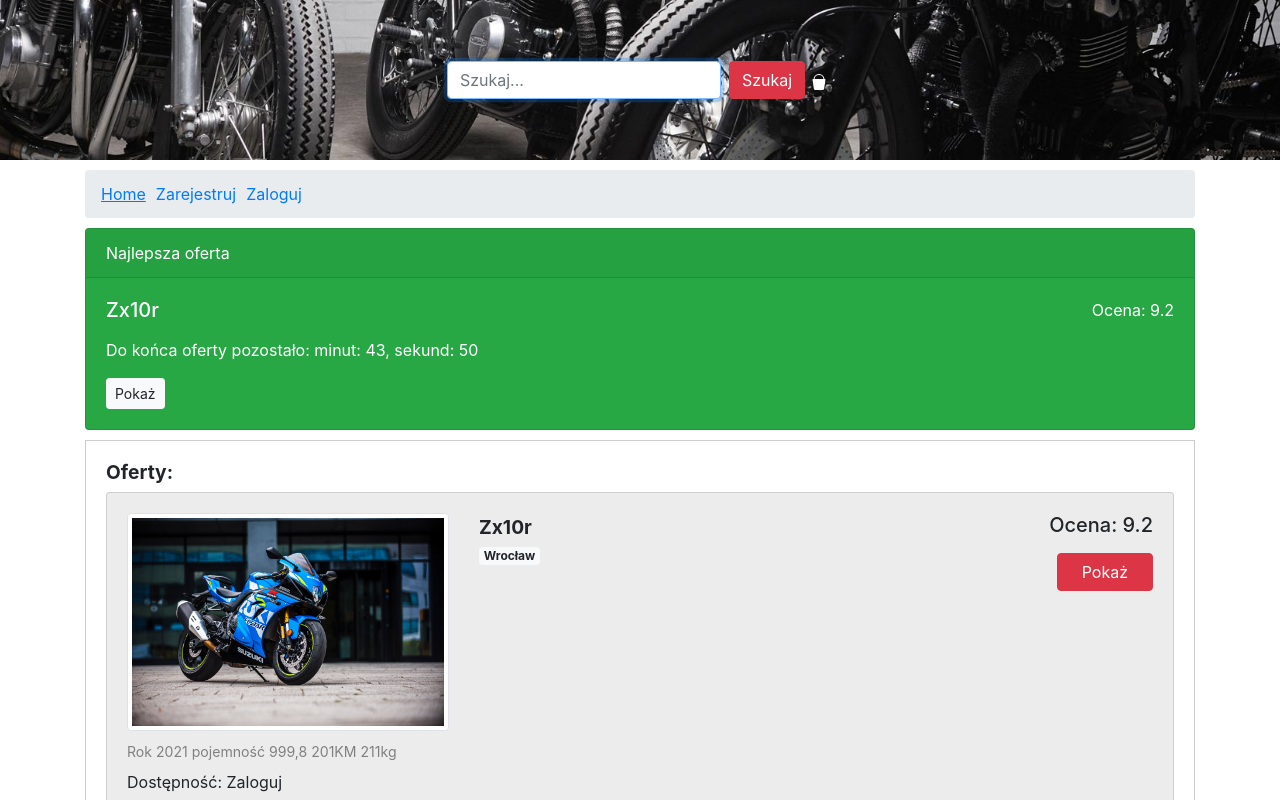
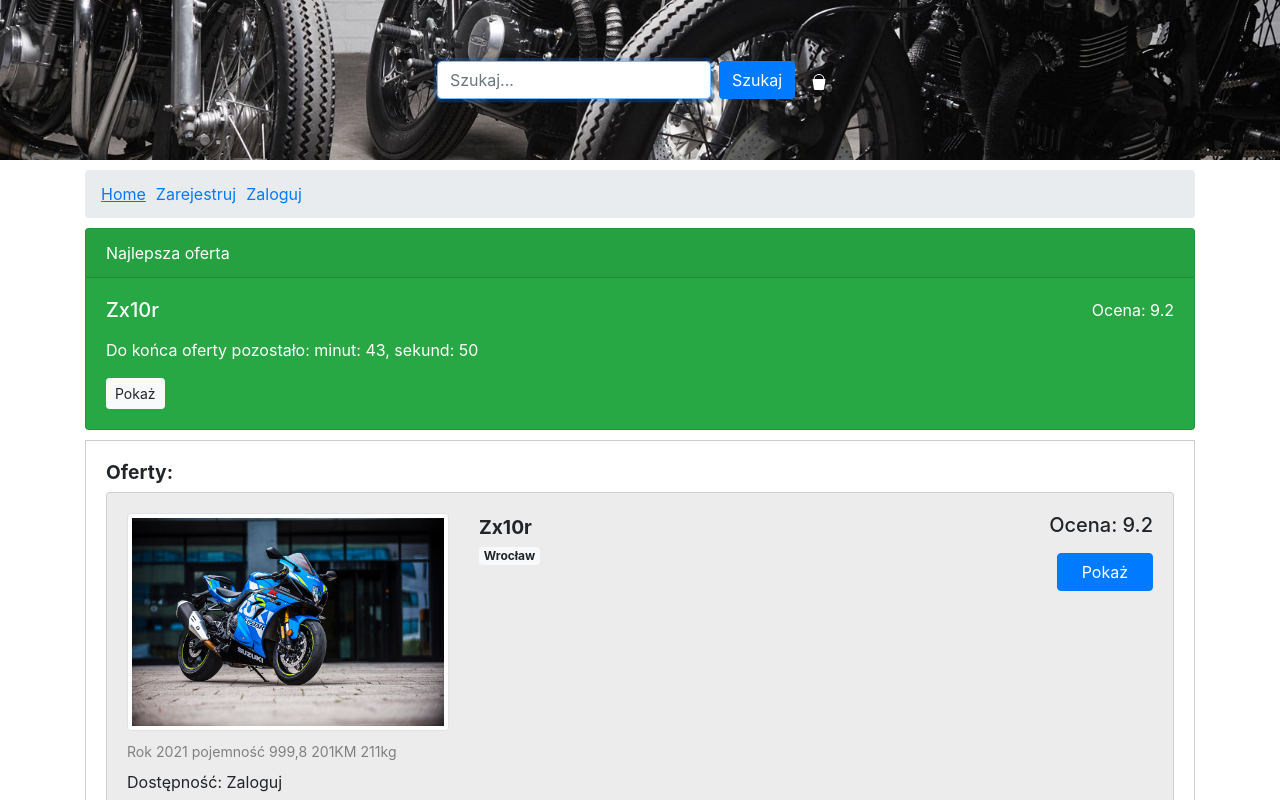
Before and after one commit to javorskyp/motorental, a React (Create React App) app: page / in a window 1280 px wide. Shown: the top 800 px of the page. Built offline with nearby package versions, Linux system fonts and the light colour scheme.

Commit message:
refactor styles

```diff
--- a/src/components/UI/ThemeButton/ThemeButton.js
+++ b/src/components/UI/ThemeButton/ThemeButton.js
@@ -4,6 +4,7 @@ import ThemeContext from '../../../context/themeContext';
 const buttonStyles = {
   color: '#fff',
   border: 0,
+  margin: 10,
   backgroundColor: 'transparent'
 }
 
--- a/src/reducer.js
+++ b/src/reducer.js
@@ -14,5 +14,5 @@ export const reducer = (state, action) => {
 
   export const initialState = {
     user: JSON.parse(window.localStorage.getItem('token-data')) ?? null,
-    theme: 'danger'
+    theme: 'primary'
   }
```
Also changed, not shown: src/pages/Profile/ProfileDetails.js (line endings or trailing spaces).
